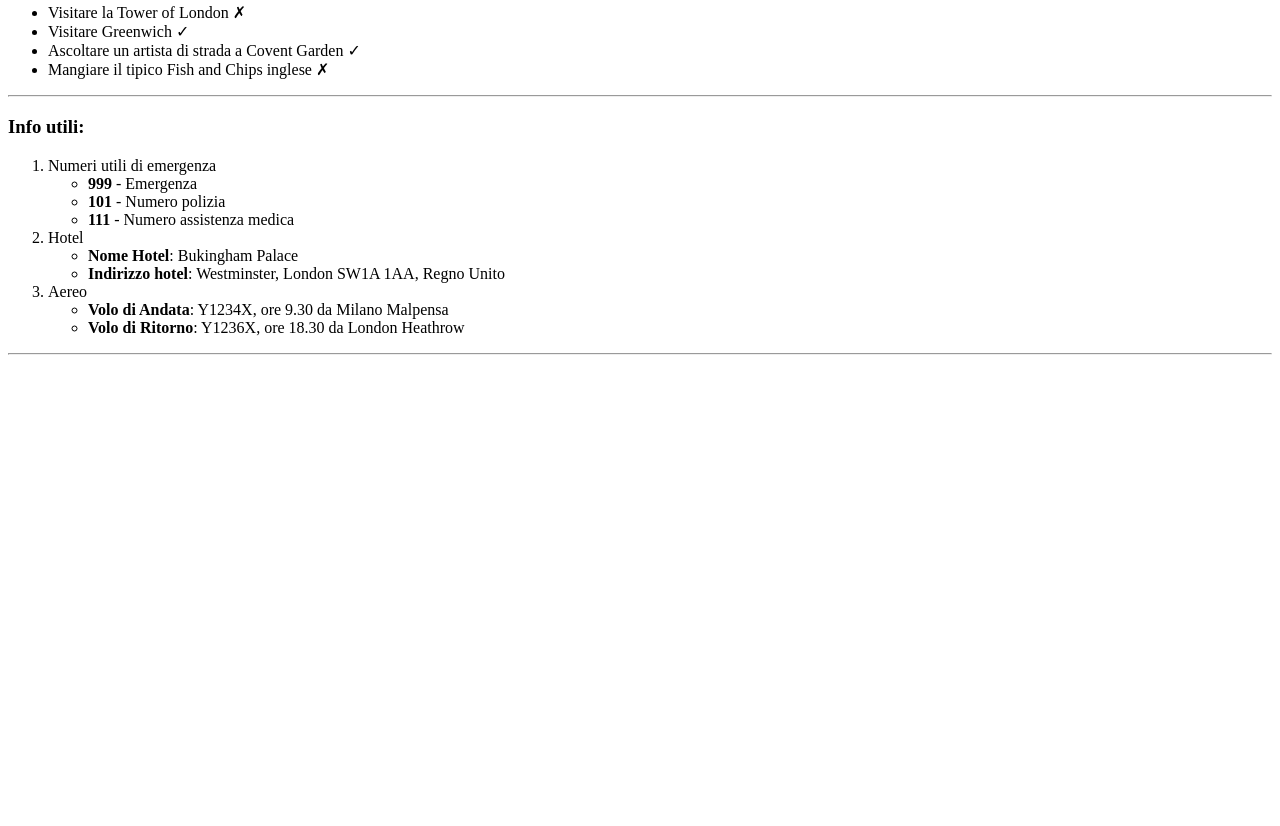
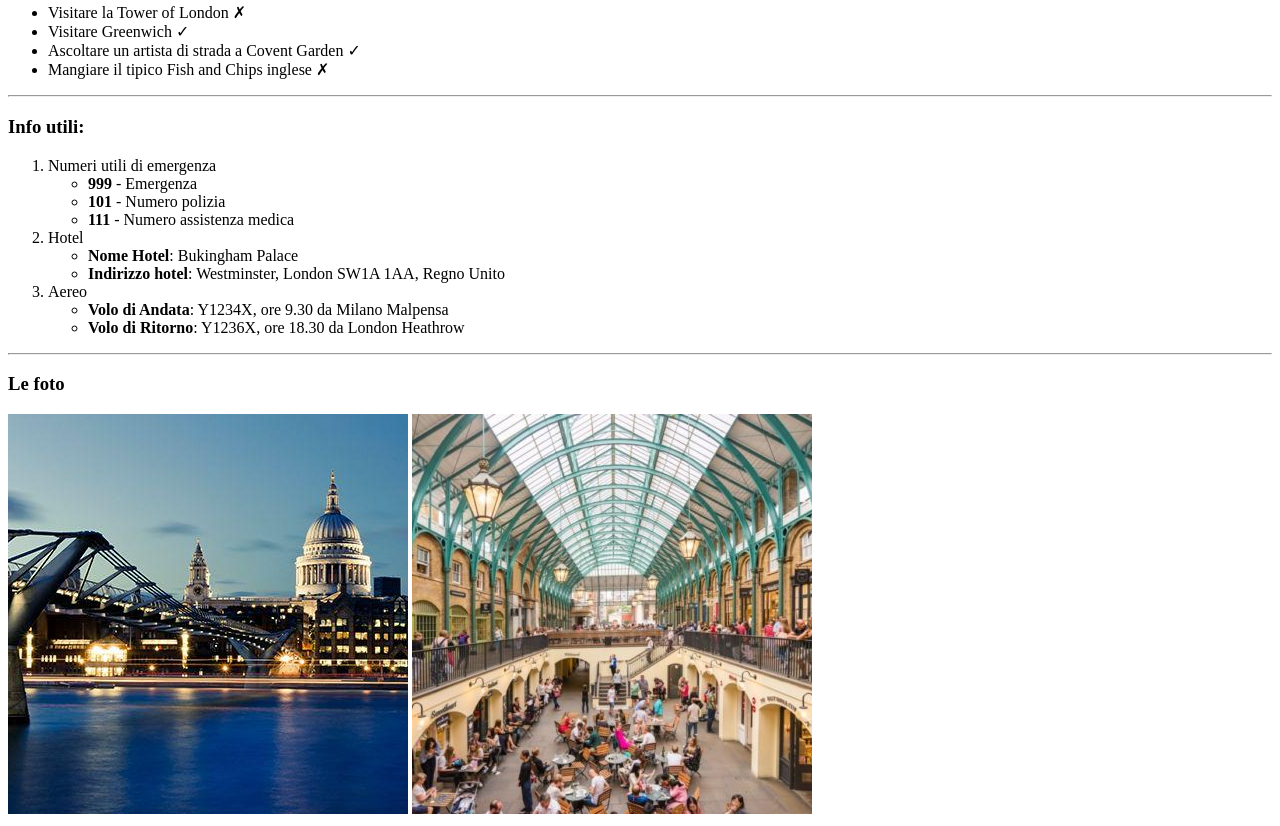
Before and after one commit to giuliagrfo/html-london-trip, a plain HTML site: page index.html in a window 1280 px wide. Shown: the part 926-1752 px from the top of the page. Before the commit the page ends 1289 px from the top, so only its background shows below. Drawn offline with Linux system fonts and the light colour scheme.

Commit message:
footer-pic

```diff
--- a/index.html
+++ b/index.html
@@ -107,5 +107,14 @@
 
         </section>
     </main>
+
+    <footer>
+        <section>
+            <h3>Le foto</h3>
+            <img src="../img/london-400x400-compressor_0.jpeg" alt="">
+            <img src="../img/London-Wider-Area-e1597319992670-400x400.jpeg" alt="">
+        </section>
+    </footer>
+
     </body>
 </html>
```
